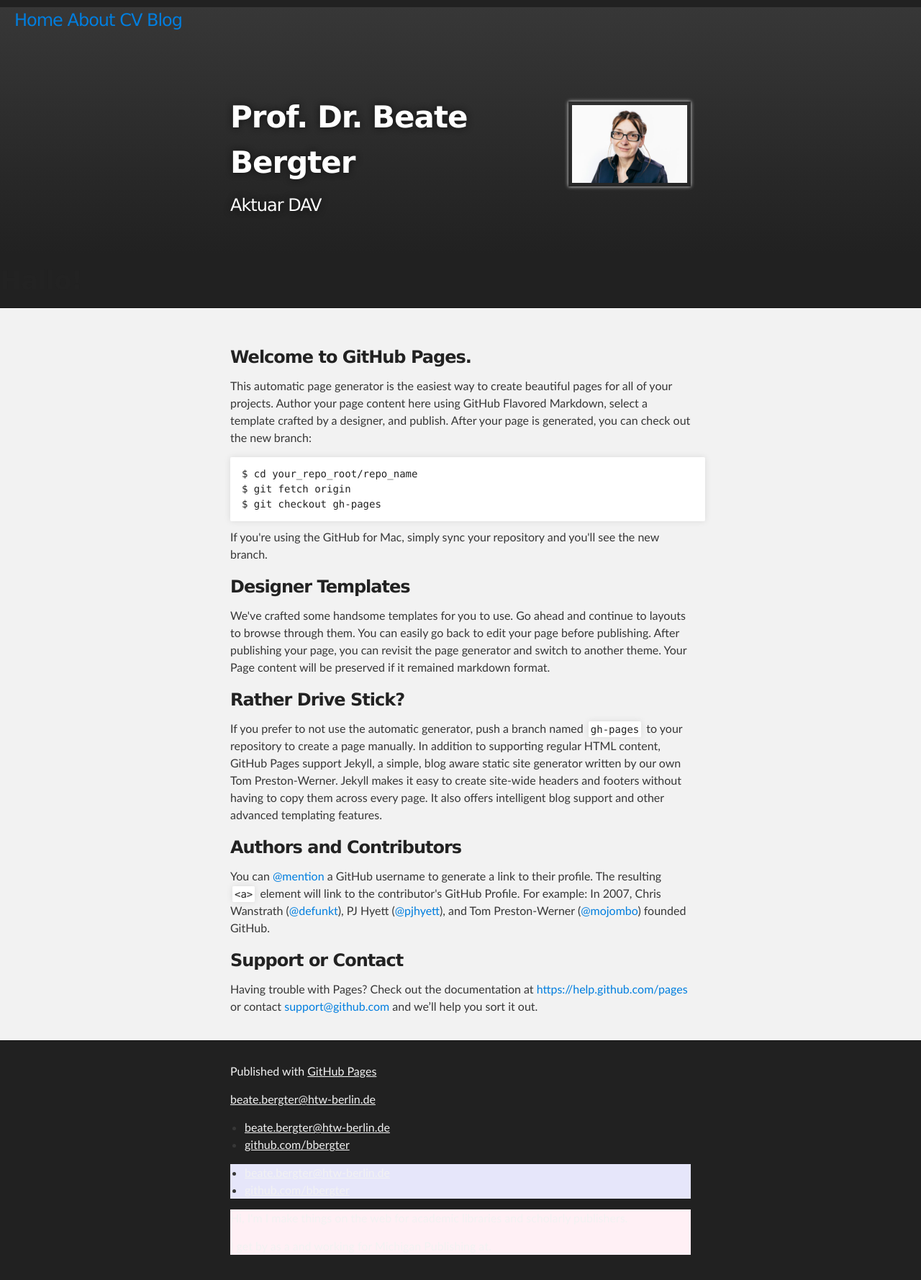
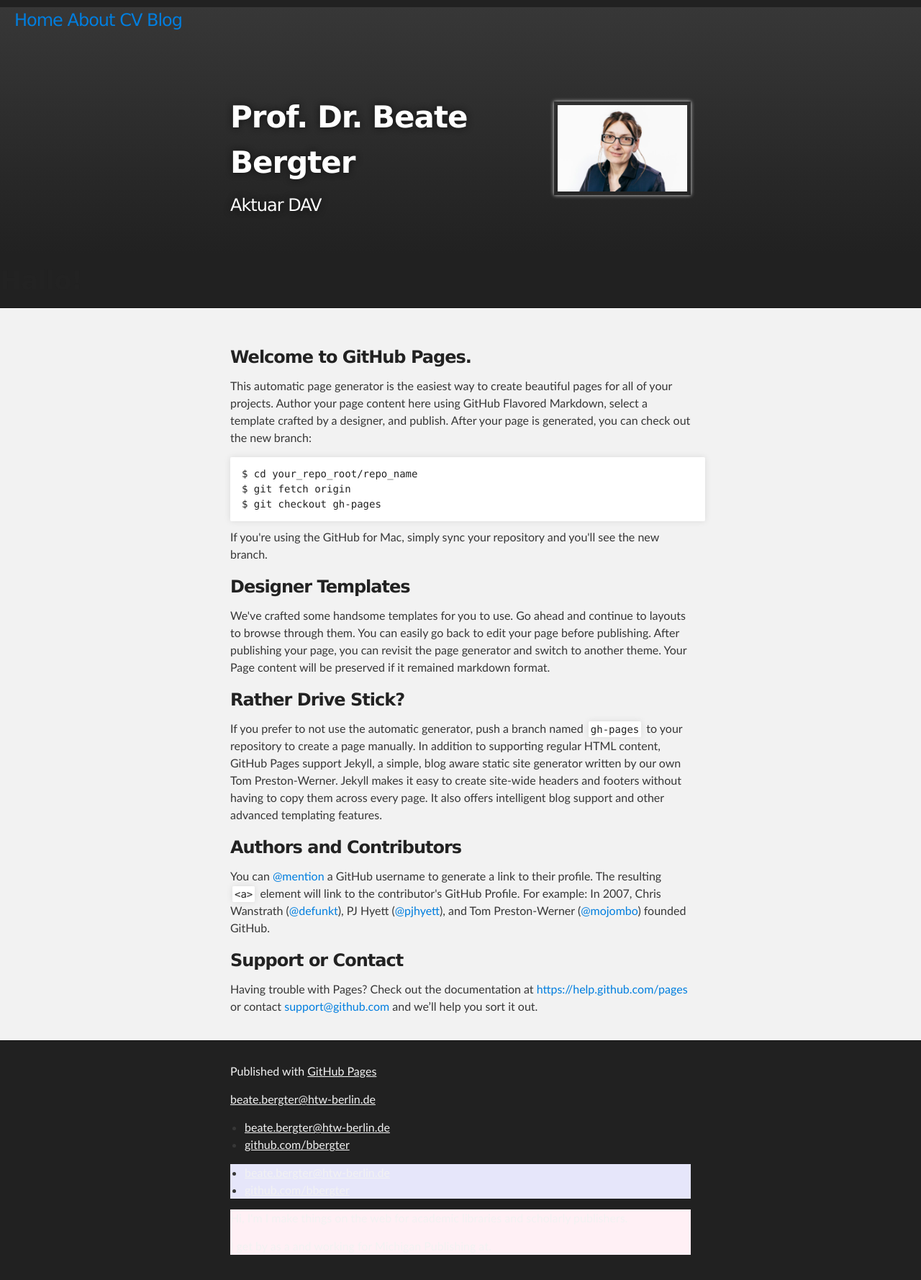
Before and after one commit to bbergter/bbergter, a Jekyll site: the page index.html, which Jekyll copies as it is, in a window 1280 px wide. Shown: the whole page at 72% size. Built offline with Jekyll 4.4.1, drawn with Linux system fonts in a browser that asks for light colours.

Commit message:
Update index.html

```diff
--- a/index.html
+++ b/index.html
@@ -40,7 +40,7 @@
         <header class="inner">
 
 
-        <img alt="moi" src="moi.jpg" height="108" align="right" hspace="100" width="160">
+        <img alt="moi" src="moi.jpg" height="120" align="right" hspace="100" width="180">
 
           <h1 id="project_title">Prof. Dr. Beate Bergter</h1>
           <h2 id="project_tagline">Aktuar DAV</h2>
```
